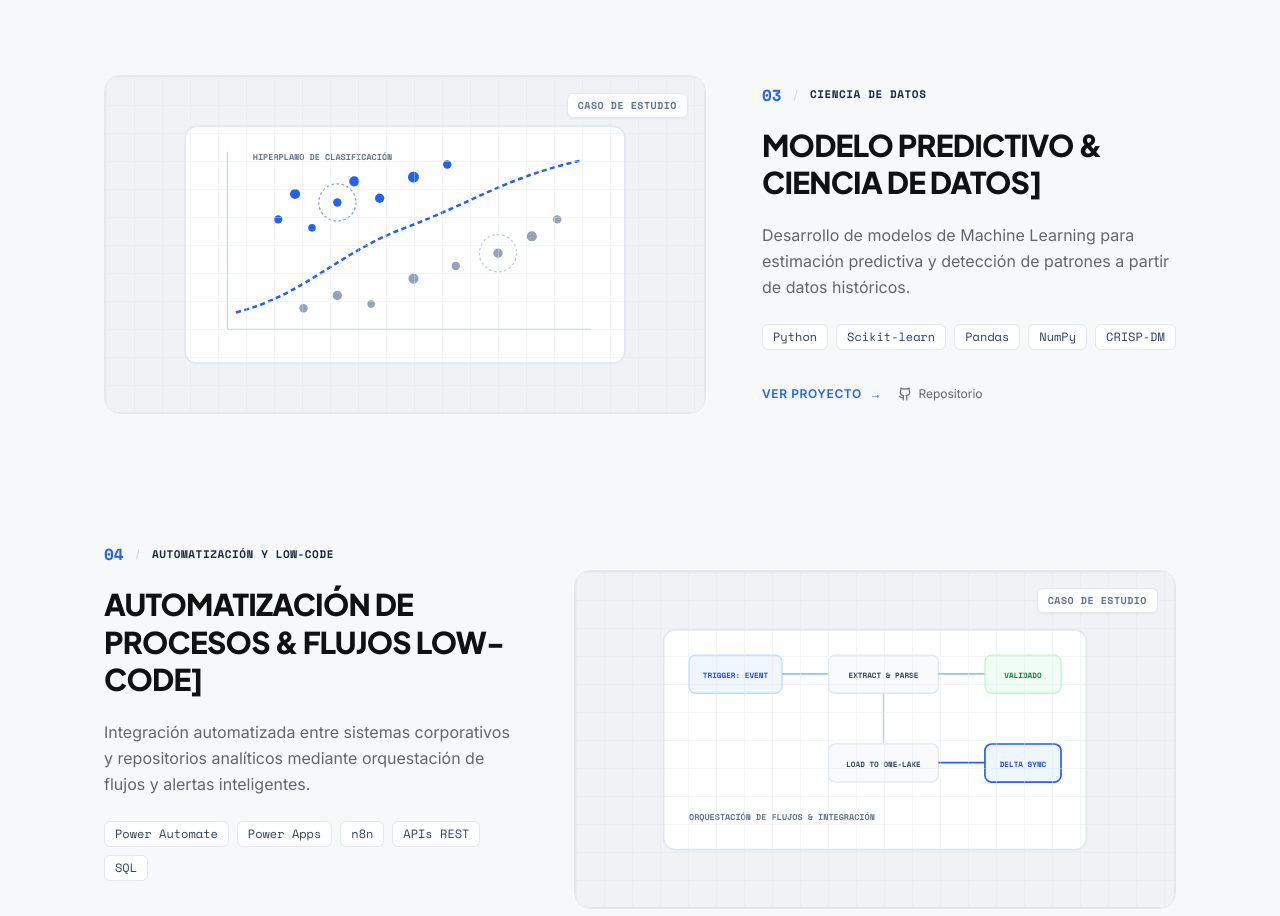
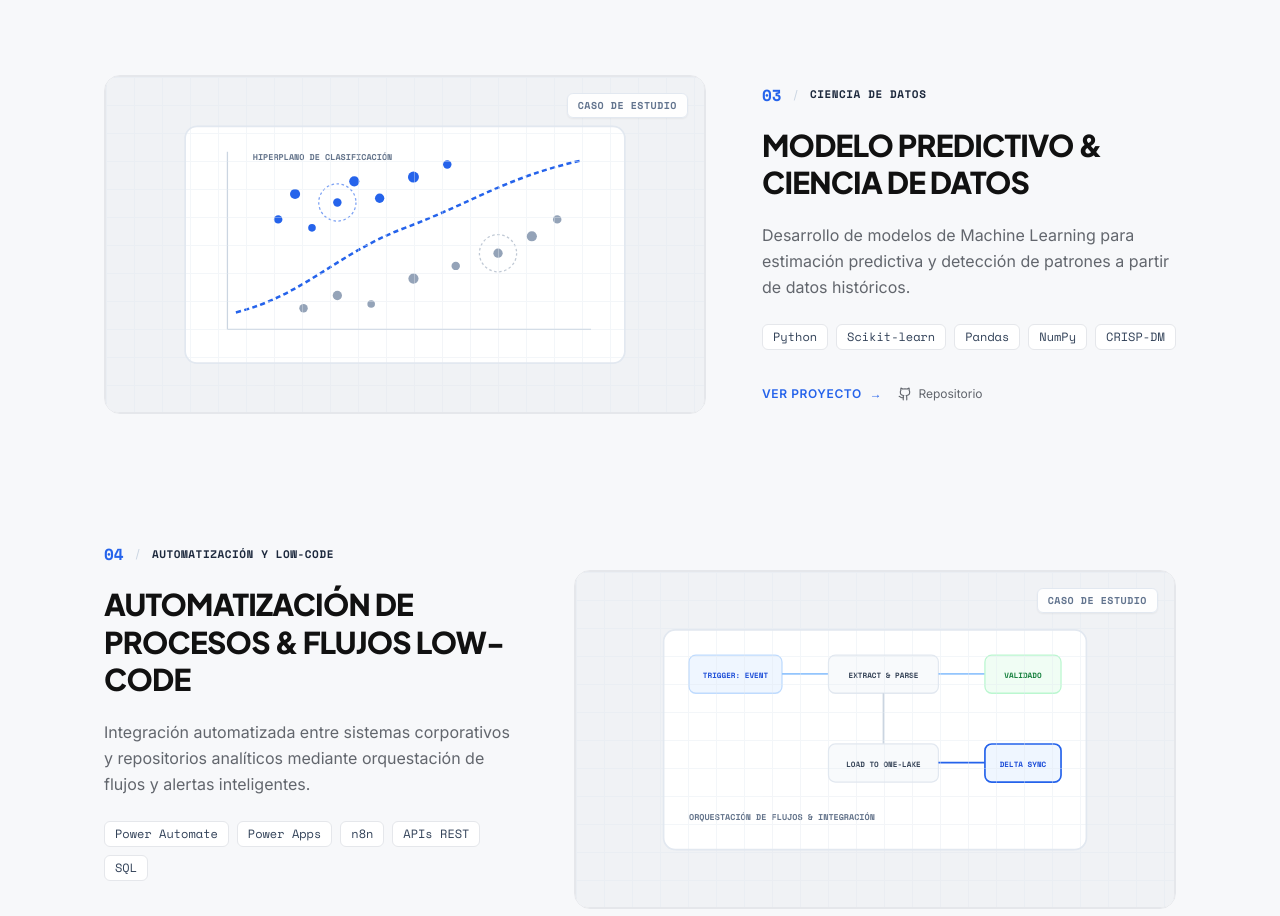
Before and after one commit to diegoteccsi/diegoteccsi.github.io, a React (Vite) app: page / in a window 1280 px wide. Shown: the part 4560-5476 px from the top of the page. Built offline with nearby package versions, Linux system fonts and the light colour scheme.

Commit message:
Se actualiza el Readme.md

```diff
--- a/src/data/proyectos.ts
+++ b/src/data/proyectos.ts
@@ -34,7 +34,7 @@ export const proyectos: ProyectoItem[] = [
   {
     id: "proyecto-03",
     numero: "03",
-    titulo: "MODELO PREDICTIVO & CIENCIA DE DATOS]",
+    titulo: "MODELO PREDICTIVO & CIENCIA DE DATOS",
     categoria: "Ciencia de Datos",
     resumen: "Desarrollo de modelos de Machine Learning para estimación predictiva y detección de patrones a partir de datos históricos.",
     descripcionCompleta: "Aplicación de la metodología CRISP-DM abarcando ingeniería de características, análisis de correlación multivariante, entrenamiento y validación rigurosa de algoritmos predictivos.",
@@ -49,7 +49,7 @@ export const proyectos: ProyectoItem[] = [
   {
     id: "proyecto-04",
     numero: "04",
-    titulo: "AUTOMATIZACIÓN DE PROCESOS & FLUJOS LOW-CODE]",
+    titulo: "AUTOMATIZACIÓN DE PROCESOS & FLUJOS LOW-CODE",
     categoria: "Automatización y Low-Code",
     resumen: "Integración automatizada entre sistemas corporativos y repositorios analíticos mediante orquestación de flujos y alertas inteligentes.",
     descripcionCompleta: "Implementación de flujos de trabajo que capturan eventos en tiempo real, validan entradas de información y sincronizan registros con bases de datos analíticas.",
```
Also changed, not shown: 1 other file (tests, documents, lock files or other folders).
